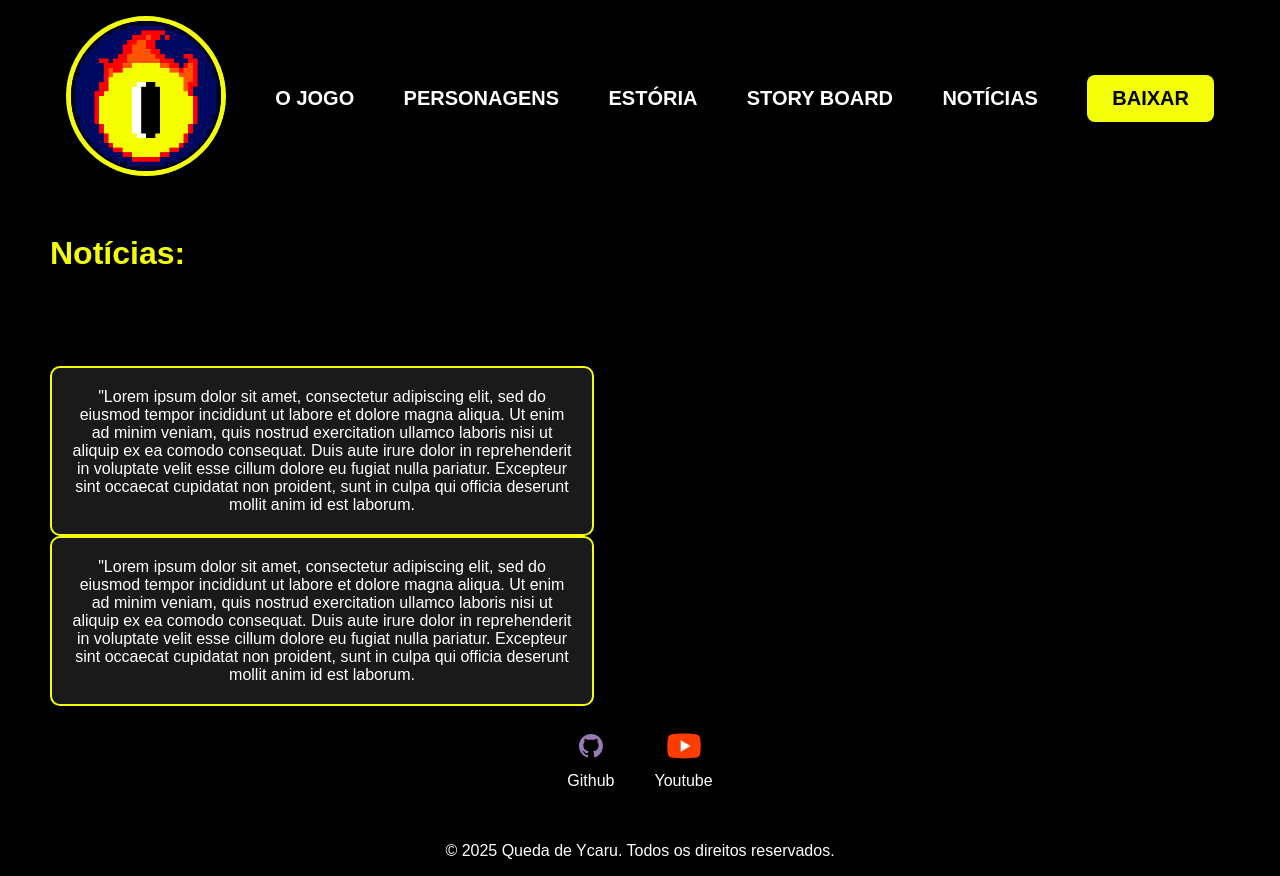
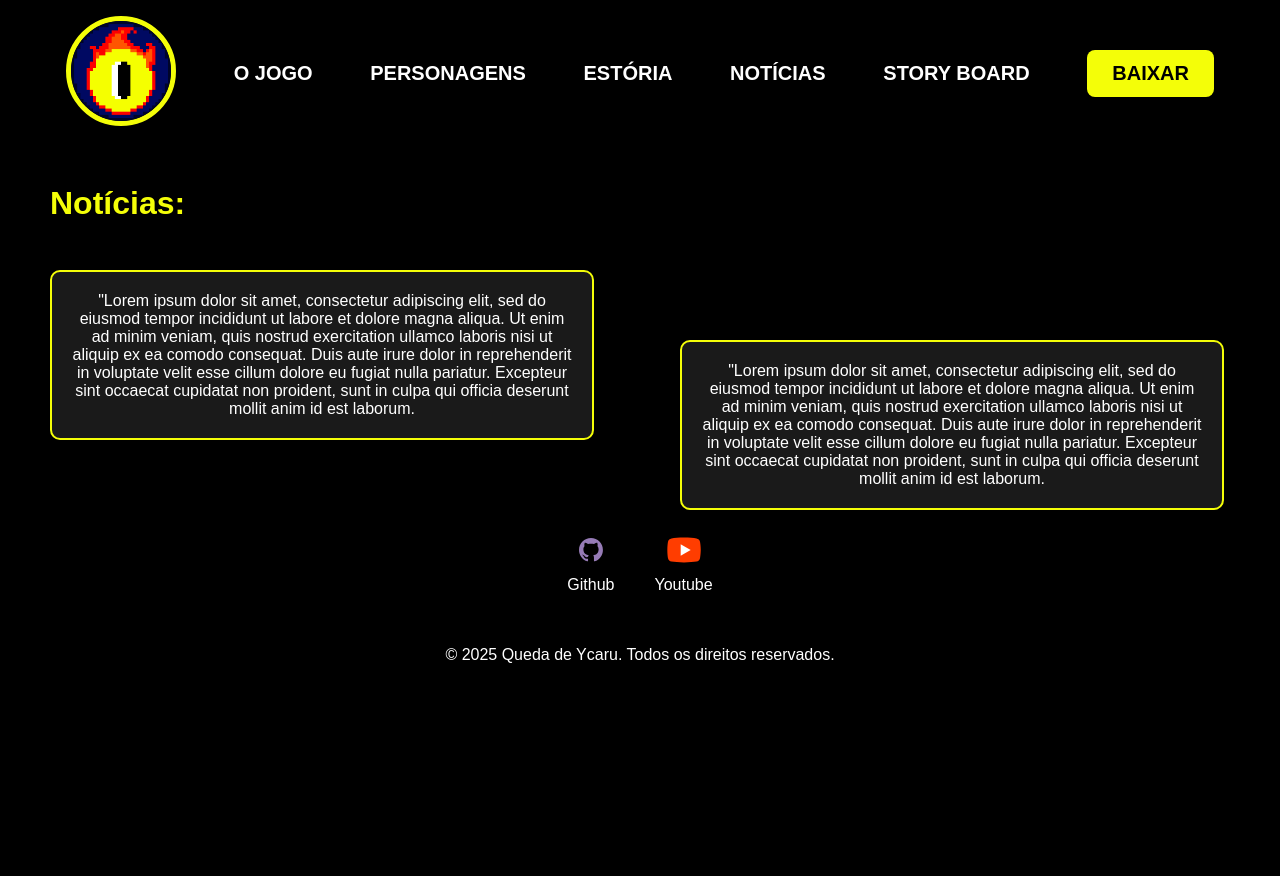
Before and after one commit to ycaruqueda-svg/Site-do-Jogo, a PHP site: page /noticias.html in a window 1280 px wide. After the commit the page ends 663 px from the top, so only its background shows below. Run offline with PHP 8.4, Linux system fonts and the light colour scheme.

Commit message:
Add files via upload

```diff
--- a/Site do jogo/index.css
+++ b/Site do jogo/index.css
@@ -46,8 +46,8 @@ a {
 
 }
 nav img {
-    width: 150px;
-    height: 150px;
+    width: 100px;
+    height: 100px;
     border-radius: 50%;
     border: 5px solid #f4fe08;
 }
@@ -66,7 +66,7 @@ footer img {
 }
 
 footer {
-    bottom: auto;
+    bottom: 10px;
     display: flex;
     justify-content: center;
 }
@@ -107,19 +107,6 @@ button {
     height: 30px;
 }
 section {
-    padding-top:0px;
-    max-width: 12000px;
-    margin: 0 auto;
-    margin-top: -100px;
-}
-
-section1 {
-    padding-top:0px;
-    max-width: 12000px;
-    margin: 0 auto;
-    margin-top: -100px;
-}
-section1 {
     padding-top:0px;
     max-width: 12000px;
     margin: 0 auto;
@@ -175,7 +162,6 @@ nav a:hover {
     justify-content: center;
     gap: 40px;
     margin-right: 30px;
-    margin-top: 50px;
     flex-wrap: wrap;
 }
 .promotion-card {
@@ -193,3 +179,28 @@ nav a:hover {
     transform: translateY(-10px);
     box-shadow: 0 10px 20px rgba(244, 254, 0, 0.4);
 }
+
+.promotion-section1 {
+    display: flex;
+    justify-content: center;
+    gap: 40px;
+    margin-left: 630px;
+    flex-wrap: wrap;
+    margin-top: 0px;
+}
+.promotion-card1 {
+    margin-top: 0px;
+    background-color: #1a1a1a;
+    border: 2px solid #f4fe08;
+    border-radius: 10px;
+    padding: 20px;
+    margin-left: 630px;
+    width: 45%;
+    max-width: 500px;
+    text-align: center;
+    transition: transform 0.3s ease, box-shadow 0.3s ease;
+}
+.promotion-card1:hover {
+    transform: translateY(-10px);
+    box-shadow: 0 10px 20px rgba(244, 254, 0, 0.4);
+}
--- a/Site do jogo/noticias.html
+++ b/Site do jogo/noticias.html
@@ -7,7 +7,7 @@
     <title>NOTÍCIAS DO YCARU</title>
     <link rel="stylesheet" href="index.css">
      <div class="container" >
-          <nav>
+           <nav>
             <ul>
                  <li>
                     <img src="logo.png" width="25" height="25">
@@ -22,32 +22,34 @@
                     <a href="estoria.html">ESTÓRIA</a>
                 </li>
                 <li>
+                    <a href="noticias.html">NOTÍCIAS</a>
+                </li>
+                <li>
                     <a href="story.html">STORY BOARD</a>
                 </li>
                 <li>
-                    <a href="noticias.html">NOTÍCIAS</a>
-                </li>
-                <li>
                     <a href="baixar.html"class='cta-button'>BAIXAR</a>
+
                 </li>
             </ul>
         </nav>
 </head>
 <body bgcolor="black">
 <br>
-<h1>Notícias:</h1><br><br><br><br>
+<h1>Notícias:</h1><br>
+<br><br><br><br><br><br>
 
-    <section1 class="promtotion-section">
+    <section class="promtotion-section">
         <div class="promotion-card">
             "Lorem ipsum dolor sit amet, consectetur adipiscing elit, sed do eiusmod tempor incididunt ut labore et dolore magna aliqua. Ut enim ad minim veniam, quis nostrud exercitation ullamco laboris nisi ut aliquip ex ea comodo consequat. Duis aute irure dolor in reprehenderit in voluptate velit esse cillum dolore eu fugiat nulla pariatur. Excepteur sint occaecat cupidatat non proident, sunt in culpa qui officia deserunt mollit anim id est laborum.
         </div>
-    </section1>
+    </section>
 
-    <section2 class="promtotion-section">
-        <div class="promotion-card">
+    <section class="promtotion-section1">
+        <div class="promotion-card1">
             "Lorem ipsum dolor sit amet, consectetur adipiscing elit, sed do eiusmod tempor incididunt ut labore et dolore magna aliqua. Ut enim ad minim veniam, quis nostrud exercitation ullamco laboris nisi ut aliquip ex ea comodo consequat. Duis aute irure dolor in reprehenderit in voluptate velit esse cillum dolore eu fugiat nulla pariatur. Excepteur sint occaecat cupidatat non proident, sunt in culpa qui officia deserunt mollit anim id est laborum.
         </div>
-    </section2>
+    </section>
 
 
 
```
Also changed, not shown: Site do jogo/baixar.html (+11 -20 lines), Site do jogo/estoria.html (+5 -4 lines), Site do jogo/index.html (+5 -7 lines), Site do jogo/personagem.html (+10 -5 lines), Site do jogo/story.html (+11 -8 lines).
